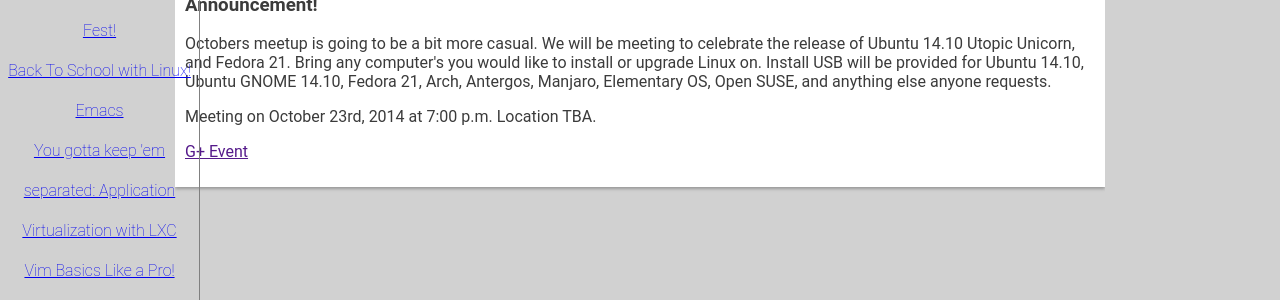
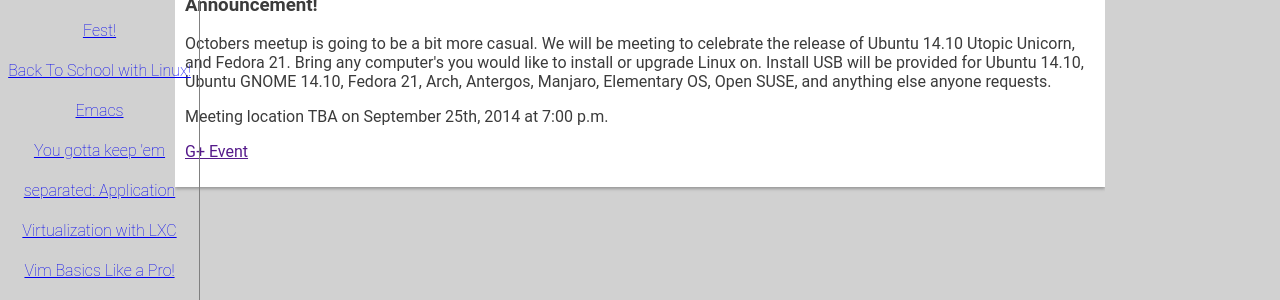
Before and after one commit to norlug/norlug.github.io, a Jekyll site: the page built from _posts/2014-10-23-ReleasePartyInstallFest.markdown, in a window 1280 px wide. Shown: the part 129-429 px from the top of the page. Built offline with Jekyll 4.4.1, drawn with Linux system fonts in a browser that asks for light colours.

Commit message:
Updated info

```diff
--- a/_posts/2014-10-23-ReleasePartyInstallFest.markdown
+++ b/_posts/2014-10-23-ReleasePartyInstallFest.markdown
@@ -11,6 +11,6 @@
 <p>Octobers meetup is going to be a bit more casual. We will be meeting to celebrate the release of Ubuntu 14.10 Utopic Unicorn, and Fedora 21. Bring any computer's you would like to install or upgrade Linux on. Install USB will be provided for Ubuntu 14.10, Ubuntu GNOME 14.10, Fedora 21, Arch, Antergos, Manjaro, Elementary OS, Open SUSE, and anything else anyone requests.</p>
 
 
-Meeting on October 23rd, 2014 at 7:00 p.m. Location TBA.
+Meeting location TBA on September 25th, 2014 at 7:00 p.m.
 
 <a href="" target="_blank">G+ Event</a>
```
